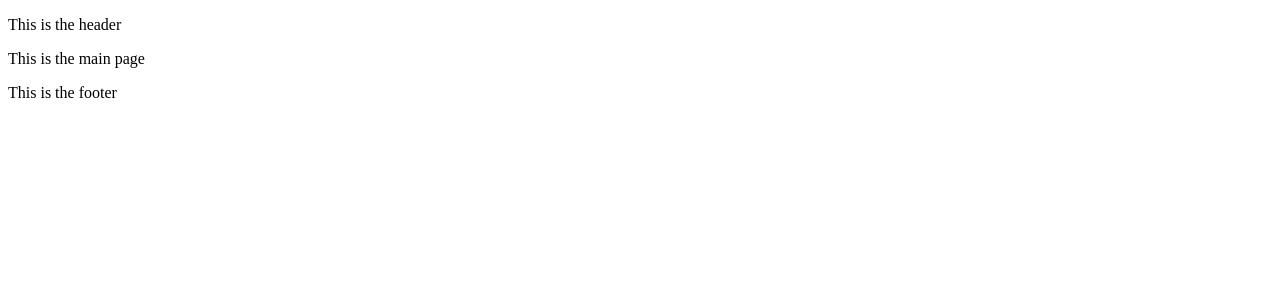
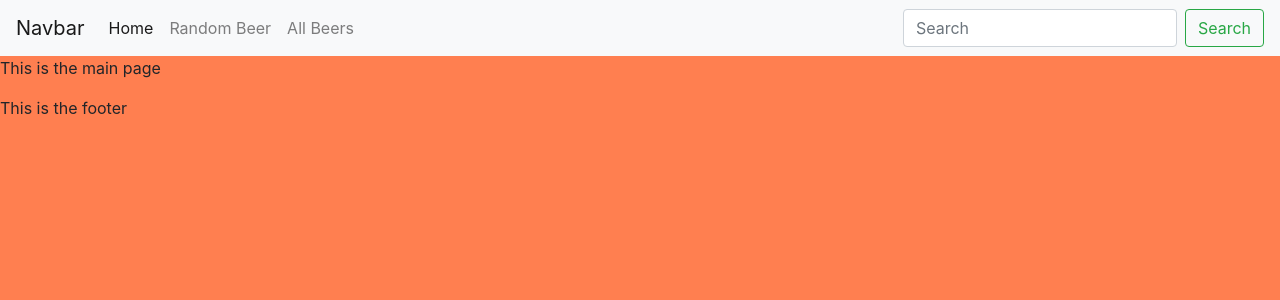
Before and after one commit to JaimeJacobo/beer_api_app, a Node server app: page / in a window 1280 px wide. Shown: the top 300 px of the page. Run offline with Node 20, Linux system fonts and the light colour scheme.

Commit message:
working on the frontend of the navbar

```diff
--- a/public/styles/styles.css
+++ b/public/styles/styles.css
@@ -0,0 +1,3 @@
+body {
+  background-color: coral;
+}
--- a/src/app.js
+++ b/src/app.js
@@ -25,7 +25,9 @@ hbs.registerPartials(partialsPath)
 const main_url = 'https://api.punkapi.com/v2/beers/'
 
 app.get('/', (req, res)=>{
-  res.render('index', {})
+  res.render('index', {
+    name: 'This is the main page'
+  })
 })
 
 app.get('/random-beer', (req, res)=>{
--- a/src/requests.js
+++ b/src/requests.js
@@ -6,7 +6,7 @@ const my_request = (res_int, url_int)=>{
   const url = url_int
   request({ url: url, json: true}, (error ,response)=>{
     if(!error){
-      res_int.render('one_beer', {
+      res_int.render('index', {
         name: response.body[0].name
       })
     } else {
--- a/templates/partials/header.hbs
+++ b/templates/partials/header.hbs
@@ -1,2 +1,26 @@
 
-<p>This is the header</p>
+
+<nav class="navbar navbar-expand-lg navbar-light bg-light">
+  <a class="navbar-brand" href="#">Navbar</a>
+  <button class="navbar-toggler" type="button" data-toggle="collapse" data-target="#navbarSupportedContent" aria-controls="navbarSupportedContent" aria-expanded="false" aria-label="Toggle navigation">
+    <span class="navbar-toggler-icon"></span>
+  </button>
+
+  <div class="collapse navbar-collapse" id="navbarSupportedContent">
+    <ul class="navbar-nav mr-auto">
+      <li class="nav-item active">
+        <a class="nav-link" href="/">Home <span class="sr-only">(current)</span></a>
+      </li>
+      <li class="nav-item">
+        <a class="nav-link" href="/random-beer">Random Beer</a>
+      </li>
+      <li class="nav-item">
+        <a class="nav-link" href="/all-beers" tabindex="-1" aria-disabled="true">All Beers</a>
+      </li>
+    </ul>
+    <form class="form-inline my-2 my-lg-0">
+      <input class="form-control mr-sm-2" type="search" placeholder="Search" aria-label="Search">
+      <button class="btn btn-outline-success my-2 my-sm-0" type="submit">Search</button>
+    </form>
+  </div>
+</nav>
--- a/templates/views/index.hbs
+++ b/templates/views/index.hbs
@@ -4,11 +4,20 @@
   <meta charset="UTF-8">
   <meta name="viewport" content="width=device-width, initial-scale=1.0">
   <meta http-equiv="X-UA-Compatible" content="ie=edge">
+  <link rel="stylesheet" href="https://stackpath.bootstrapcdn.com/bootstrap/4.3.1/css/bootstrap.min.css" integrity="sha384-ggOyR0iXCbMQv3Xipma34MD+dH/1fQ784/j6cY/iJTQUOhcWr7x9JvoRxT2MZw1T" crossorigin="anonymous">
+  <link rel="stylesheet" href="styles/styles.css">
   <title>Document</title>
 </head>
 <body>
   {{>header}}
-  <p>This is the main page</p>
+    <p>{{name}}</p>
   {{>footer}}
+
+  {{!-- scripts --}}
+  <script
+  src="https://code.jquery.com/jquery-3.4.1.js" integrity="sha256-WpOohJOqMqqyKL9FccASB9O0KwACQJpFTUBLTYOVvVU=" crossorigin="anonymous"></script>
+  <script src="https://cdnjs.cloudflare.com/ajax/libs/popper.js/1.14.7/umd/popper.min.js" integrity="sha384-UO2eT0CpHqdSJQ6hJty5KVphtPhzWj9WO1clHTMGa3JDZwrnQq4sF86dIHNDz0W1" crossorigin="anonymous"></script>
+  <script src="https://stackpath.bootstrapcdn.com/bootstrap/4.3.1/js/bootstrap.min.js" integrity="sha384-JjSmVgyd0p3pXB1rRibZUAYoIIy6OrQ6VrjIEaFf/nJGzIxFDsf4x0xIM+B07jRM" crossorigin="anonymous"></script>
+  <script src="js/script.js"></script>
 </body>
 </html>
```
Also changed, not shown: templates/views/one_beer.hbs (deleted, +0 -14 lines), public/js/script.js (line endings or trailing spaces).
